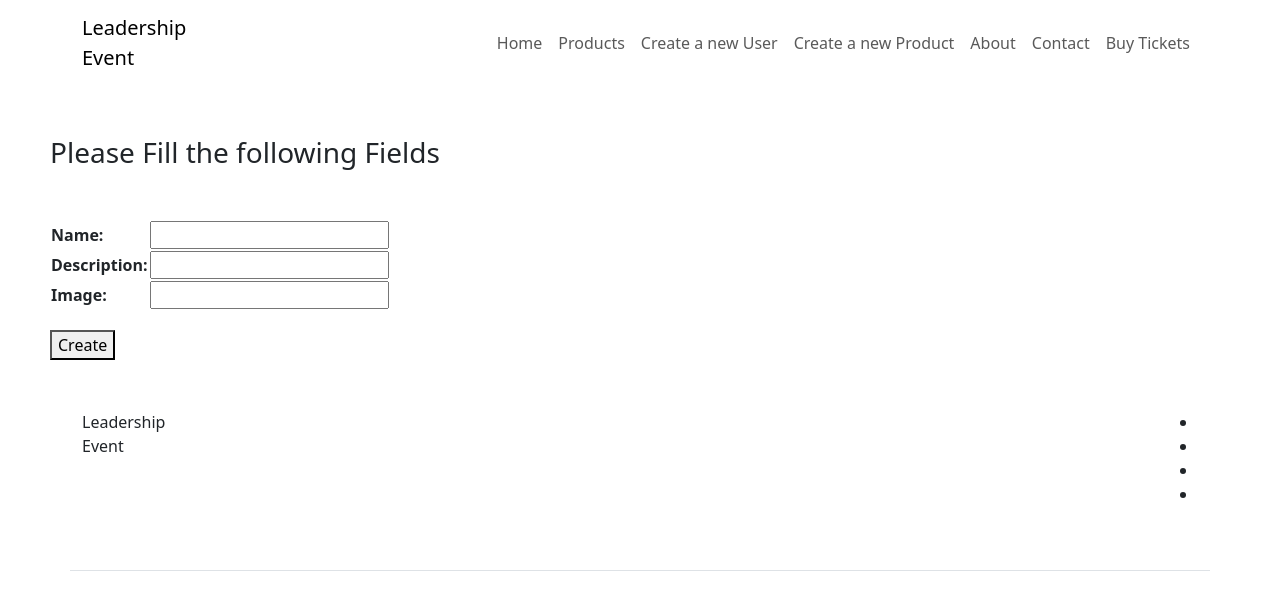
After one commit to gazzar97/django_project, a Django app: page /new_product/ in a window 1280 px wide. The commit adds this page. Shown: the top 600 px of the page. Run offline with Django 4.2, Linux system fonts and the light colour scheme; some libraries are stand-ins or nearby versions.

Commit message:
add create new product form

```diff
--- a/django_project/django_project/urls.py
+++ b/django_project/django_project/urls.py
@@ -17,12 +17,13 @@
 from django.contrib import admin
 from django.urls import path
 from website.views import Home
-from products.views import Products,Product_Details,Add_New_User
+from products.views import Products,Product_Details,Add_New_User,Add_New_Product
 urlpatterns = [
     path('admin/', admin.site.urls),
     path('', Home),
     path('products/', Products, name = "product_page"),
     path('new_user/', Add_New_User, name = "create_new_user"),
+    path('new_product/', Add_New_Product, name = "create_new_product"),
     path('product_detail/<int:id>', Product_Details)
 
 ]
--- /dev/null
+++ b/django_project/products/templates/products/Add_New_Product.html
@@ -0,0 +1,18 @@
+{% extends "base.html" %}
+{%block title %} Add New Product {% endblock %}
+
+{% block content %}
+<h3 style="margin:50px;"> Please Fill the following Fields</h3>
+
+<form style="margin:50px;" method="post">
+    <table>
+
+        {{form}}
+
+    </table>
+    {% csrf_token %}
+    <button style="margin-top:20px;" type="submit"> Create </button>
+
+</form>
+
+{% endblock %}
--- a/django_project/products/views.py
+++ b/django_project/products/views.py
@@ -20,7 +20,7 @@
                   )
 
 UserForm = modelform_factory(User,exclude=[])
-
+ProductForm = modelform_factory(Product,exclude=[])
 def Add_New_User(request):
     if request.method == "POST":
         form = UserForm(request.POST)
@@ -30,3 +30,13 @@
     else:
         form = UserForm()
     return  render(request,'products/Add_New_User.html',{"form":form})
+
+def Add_New_Product(request):
+    if request.method == "POST":
+        form = ProductForm(request.POST)
+        if form.is_valid():
+            form.save()
+            return redirect("/")
+    else:
+        form = ProductForm()
+    return  render(request,'products/Add_New_Product.html',{"form":form})
--- a/django_project/website/templates/base.html
+++ b/django_project/website/templates/base.html
@@ -50,6 +50,10 @@
                         </li>
                         <li class="nav-item">
                             <a class="nav-link click-scroll" href="{%url 'create_new_user'%}">Create a new User</a>
+                        </li>
+
+                        <li class="nav-item">
+                            <a class="nav-link click-scroll" href="{%url 'create_new_product'%}">Create a new Product</a>
                         </li>
                         <li class="nav-item">
                             <a class="nav-link click-scroll" href="#section_2">About</a>
```
Also changed, not shown: django_project/db.sqlite3.
